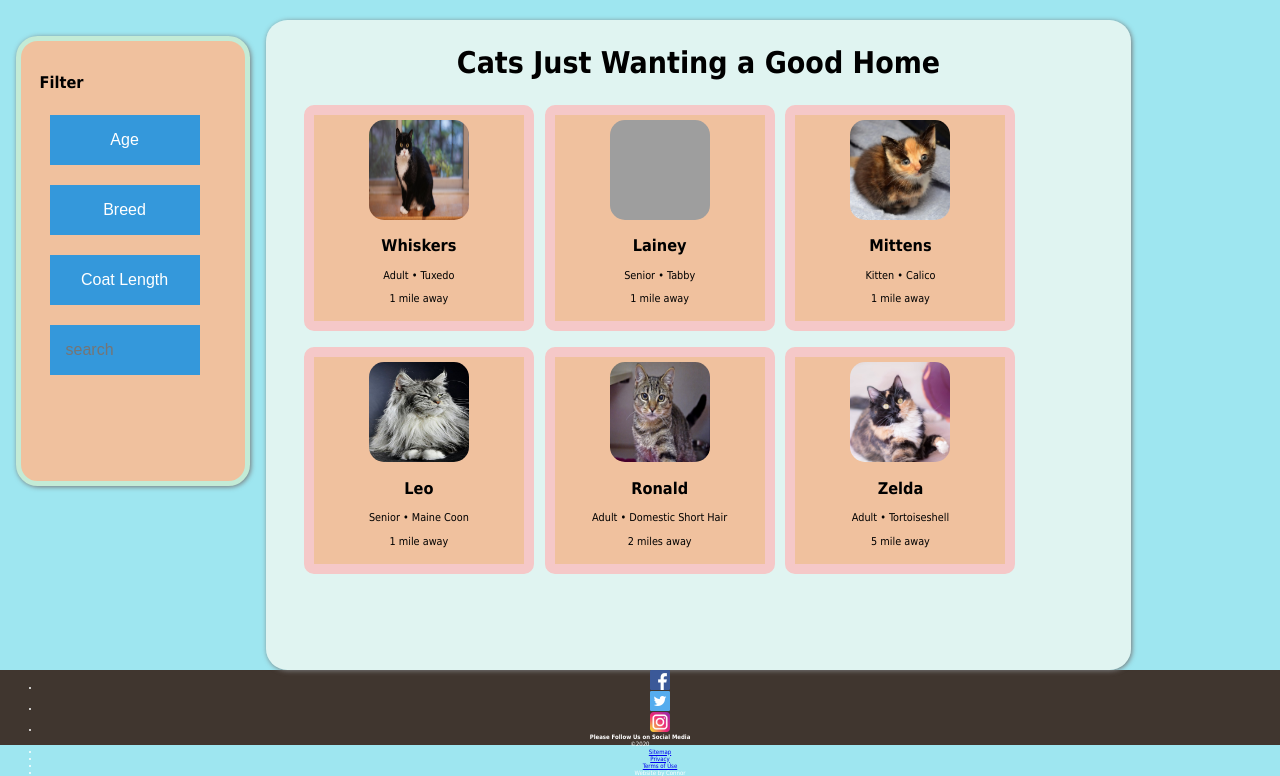
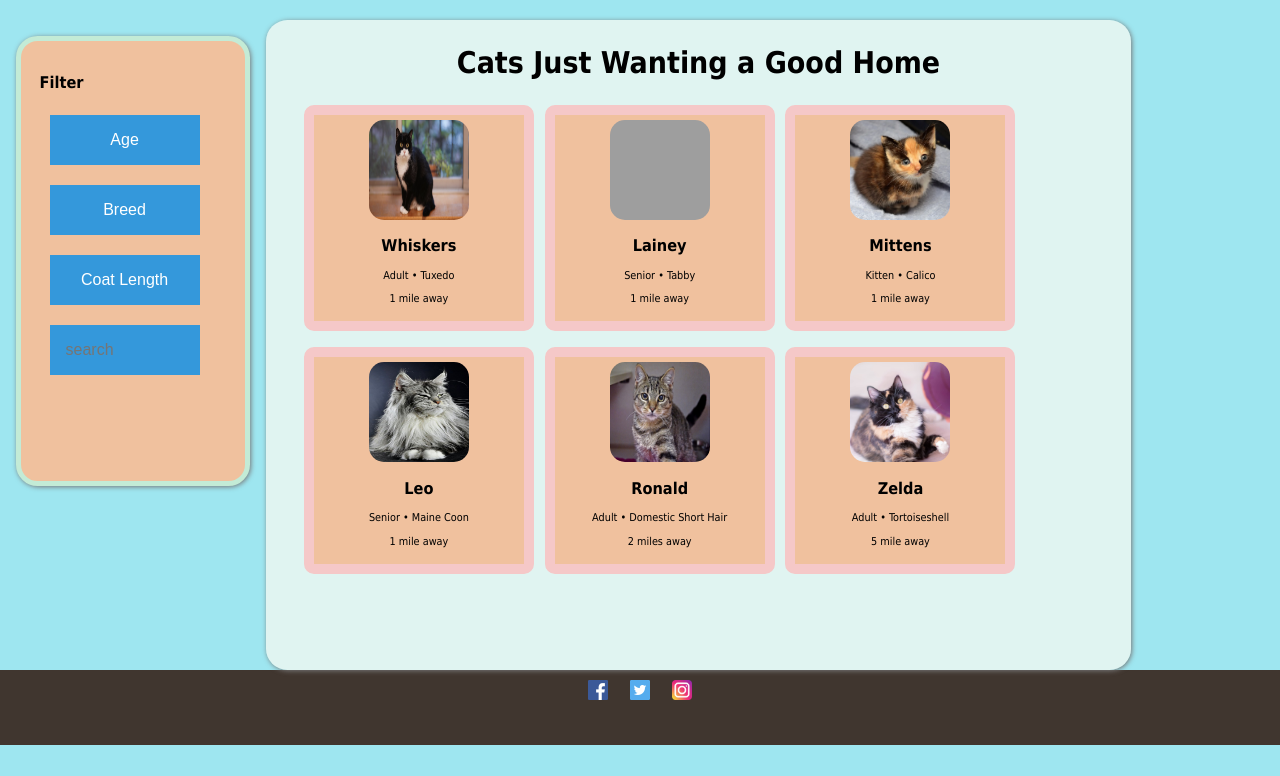
Before and after one commit to connorbraeger/StoreFront, a plain HTML site: page index.html in a window 1280 px wide. Shown: the part 334-1110 px from the top of the page. After the commit the page ends 1079 px from the top, so only its background shows below. Drawn offline with Linux system fonts and the light colour scheme; grey boxes are pictures that could not be loaded.

Commit message:
final commit before due

```diff
--- a/index.html
+++ b/index.html
@@ -100,22 +100,15 @@
     <footer>
         <div class = "social">
             <ul id = "socialFooter">
+
                 <li><a href = '#'><img src = "./assets/facebook_20.png" alt = "Facebook" border ="0" class ="socialIcon"></a></li>
                 <li><a href = '#'><img src = "./assets/twitter_20.png" alt = "Twitter" border = "0" class = "socialIcon"></a></li>
                 <li><a href = '#'><img src = "./assets/instagram.webp" alt = "Instagram" border ="0" class ="socialIcon"></a></li>
 
             </ul>
-            <h2>Please Follow Us on Social Media</h2>
+
     </div>
-    <div class = "Legal">
-        <span>&copy;2020</span>
-        <ul id ="menuFooter">
-            <li><a href='#'>Sitemap</a></li>
-            <li><a href = '#'>Privacy</a></li>
-            <li><a href = '#'>Terms of Use</a></li>
-            <li>Website by Connor</li>
-        </ul>
-    </div>
+
     </footer>
 </div>
 </body>
--- a/main.css
+++ b/main.css
@@ -148,3 +148,22 @@ div.trick{
     clear:both;
     font-size:1%;
 }
+footer ul#socialFooter{
+    display:inline-block;
+    list-style:none;
+    margin:0 0 0 0.6em;
+    padding: 0;
+    color:white;
+
+}
+footer ul li{
+    display:inline-block;
+    list-style:none;
+    margin:10px;
+    padding:10px;
+    margin:0;
+    color:white;
+}
+footer {
+    color:white;
+}
```
